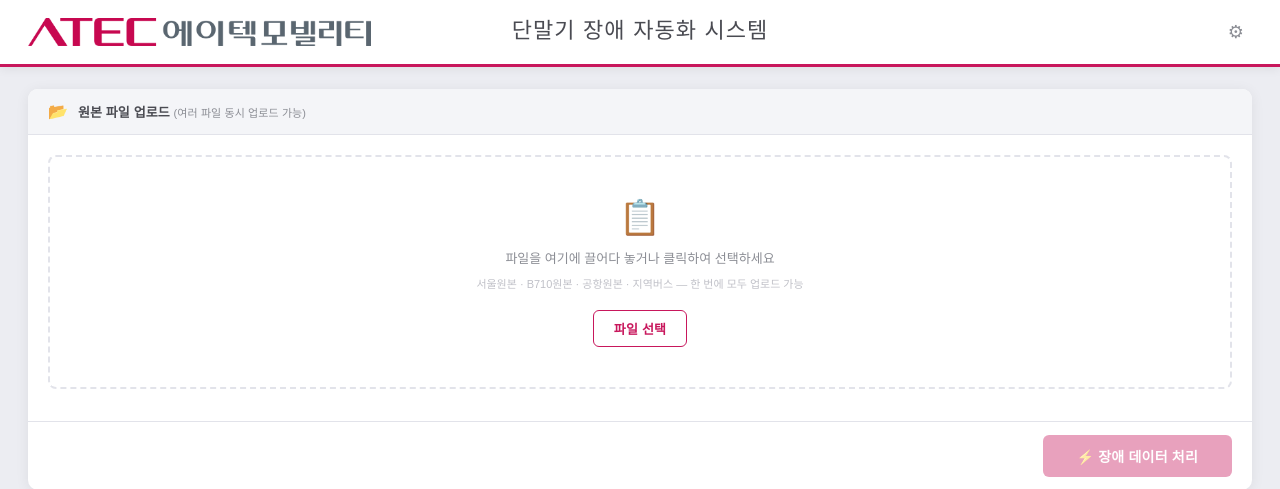
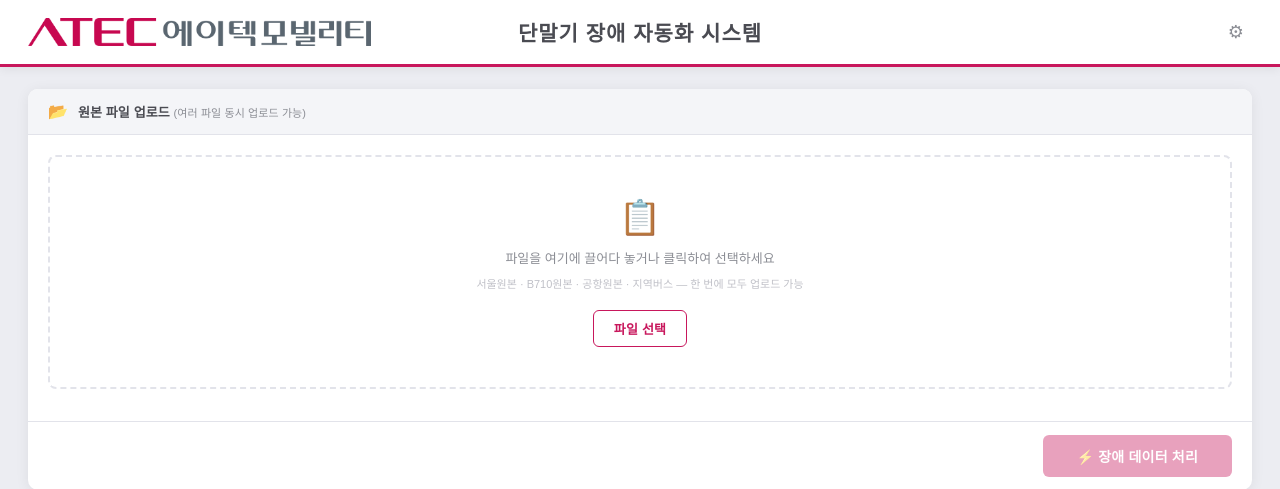
Before and after one commit to Han-sw1/hsw, a Flask app: page / in a window 1280 px wide. Shown: the top 489 px of the page. Run offline with Flask 3, Linux system fonts and the light colour scheme.

Commit message:
UI: 타이틀 폰트 Noto Sans KR 800으로 변경 (가독성 개선)
Co-Authored-By: Claude Sonnet 4.6 <noreply@anthropic.com>

```diff
--- a/static/css/style.css
+++ b/static/css/style.css
@@ -46,8 +46,8 @@ body {
 
 .header-title {
   display: flex; align-items: center; gap: 10px;
-  font-family: 'Black Han Sans', sans-serif;
-  font-size: 22px; font-weight: 400;
+  font-family: 'Noto Sans KR', sans-serif;
+  font-size: 21px; font-weight: 800;
   color: var(--gray-dark);
   letter-spacing: 1px;
   position: absolute; left: 50%; transform: translateX(-50%);
--- a/templates/index.html
+++ b/templates/index.html
@@ -5,7 +5,7 @@
   <meta name="viewport" content="width=device-width, initial-scale=1.0">
   <title>ATEC 단말기 장애 자동화</title>
   <link rel="preconnect" href="https://fonts.googleapis.com">
-  <link href="https://fonts.googleapis.com/css2?family=Black+Han+Sans&display=swap" rel="stylesheet">
+  <link href="https://fonts.googleapis.com/css2?family=Noto+Sans+KR:wght@700;800&display=swap" rel="stylesheet">
   <link rel="stylesheet" href="/static/css/style.css">
 </head>
 <body>
```
